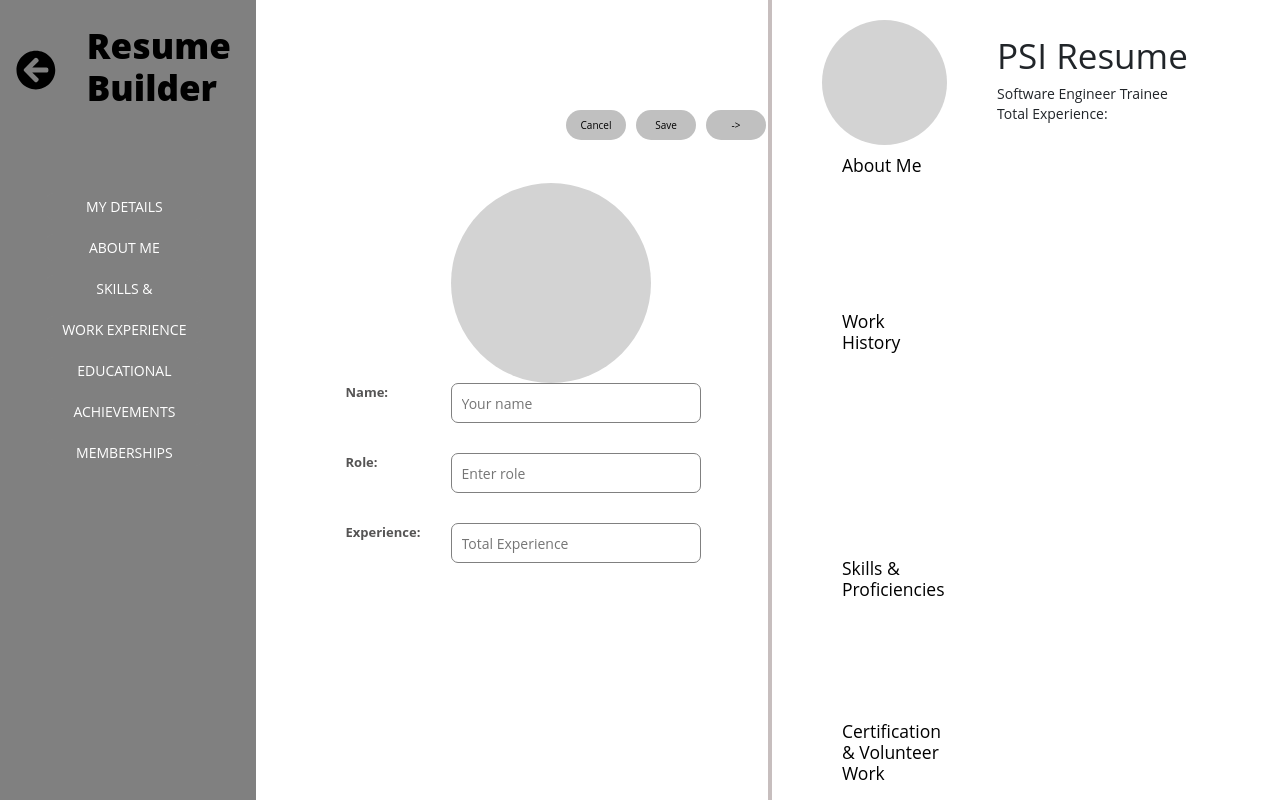
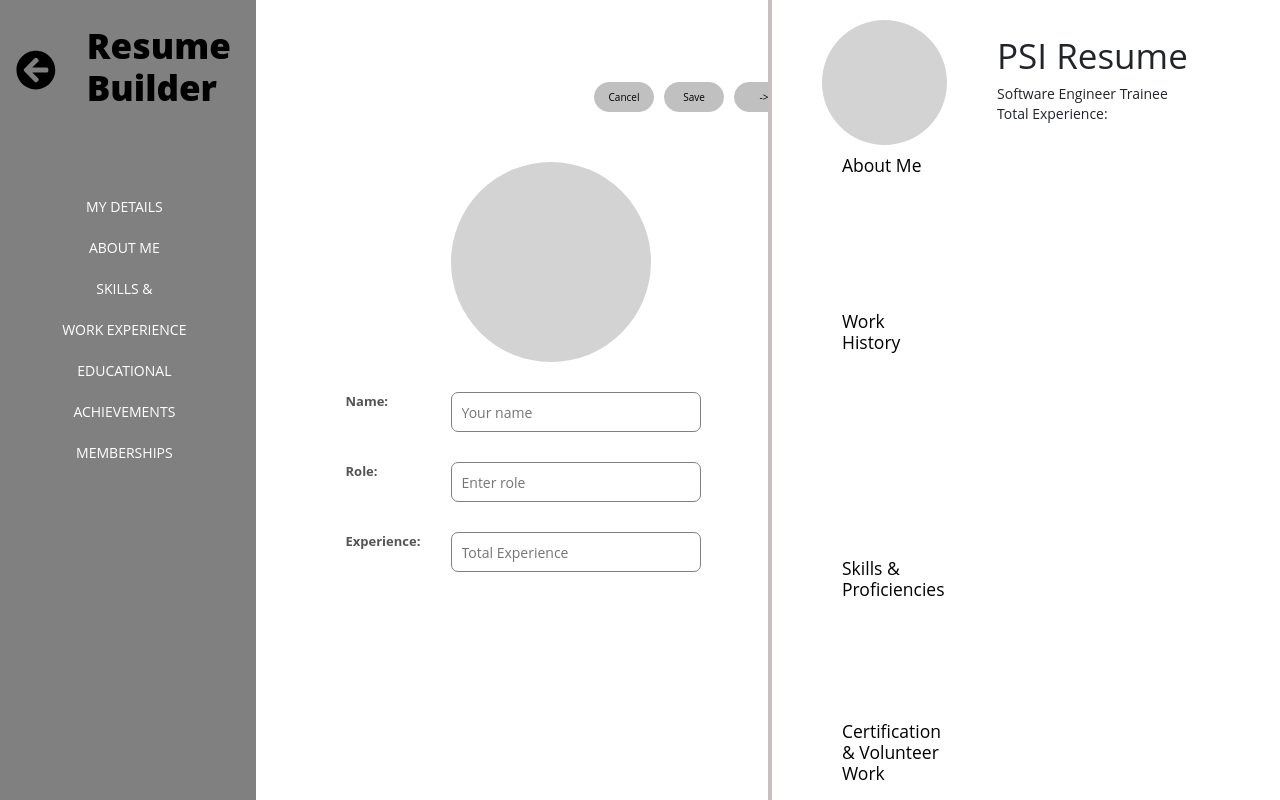
Before and after one commit to rahulMishra05/rms_ui, a React (Create React App) app: page /mydetails in a window 1280 px wide. Built offline with nearby package versions, Linux system fonts and the light colour scheme.

Commit message:
Save button functionality and CSS of MyDetails page completed

```diff
--- a/src/components/formFields/MyDetails.js
+++ b/src/components/formFields/MyDetails.js
@@ -46,7 +46,7 @@ export default function MyDetails(props) {
     <>
       <div className="detailsSection">
         <form onSubmit={handleSubmit((data) => customFunction(data))} id="formMyDetails">
-          <div className="topSection">
+          <div className="topSectionMyDetails">
             <input className="buttons" type="button" name="mydetails" value="Cancel" />
             <input className="buttons" type="submit" name="mydetails" value="Save" />
             <input className="buttons" type="button" name="mydetails" value="->" />
--- a/src/css/MyDetails.css
+++ b/src/css/MyDetails.css
@@ -9,6 +9,7 @@
     margin-top: 10%;
     width: 30vw;
     margin-left: 15%;
+    margin-top: 60px;
 }
 .labelInput {
     display: flex;
@@ -70,6 +71,7 @@
 .detailsSection {
     width: 40vw;
     text-align: center;
+    height: 100vh;
 }
 .circle {
     width: 200px;
@@ -77,6 +79,7 @@
     border-radius: 50%;
     background-color: lightgray;
     margin-left: 105px;
+    margin-bottom: 30px;
 }
 .subPoints {
     display: flex;
@@ -88,3 +91,15 @@
     padding: 0 32px;
     margin-bottom: 33px;
 }
+.topSectionMyDetails {
+    margin: -8px;
+    display: flex;
+    justify-content: flex-end;
+    margin-bottom: -10px;
+}
+.topSectionMyDetails .buttons{
+    background-color: #C0C0C0;
+    border: 1px solid #C0C0C0;
+    color: black;
+
+}
```
